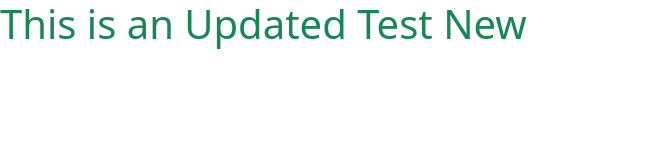
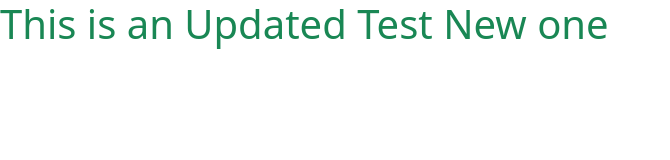
Before and after one commit to MSD118/JenkinsTest, a plain HTML site: page index.html in a window 1280 px wide. Shown: the whole page, without its empty margins (0-670 px from the left). Drawn offline with nearby package versions, Linux system fonts and the light colour scheme.

Commit message:
Forth Commit

```diff
--- a/index.html
+++ b/index.html
@@ -15,7 +15,7 @@
 
 <body>
     <h1 class="text-success">
-        This is an Updated Test New
+        This is an Updated Test New one
 
     </h1>
 
```
